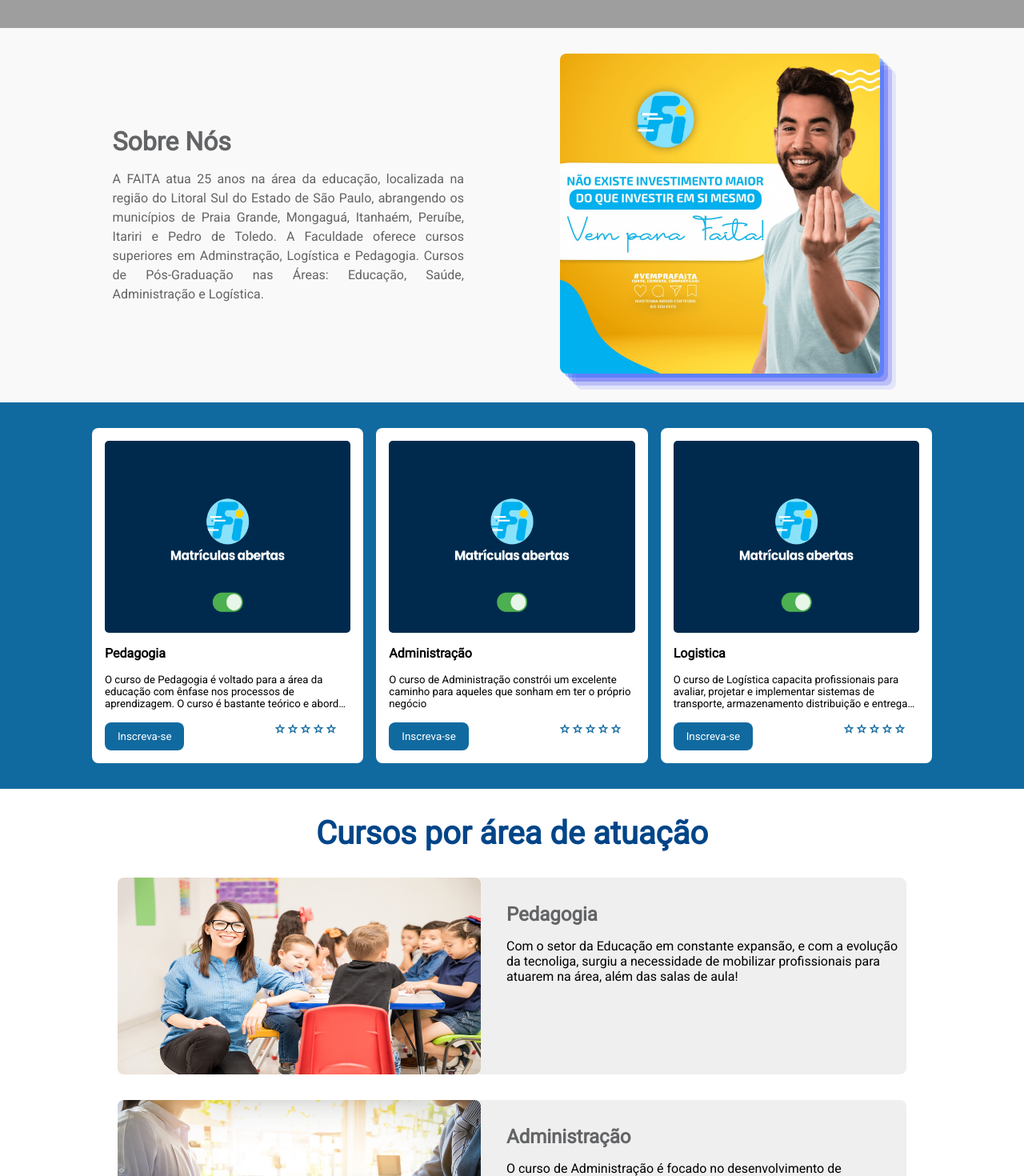
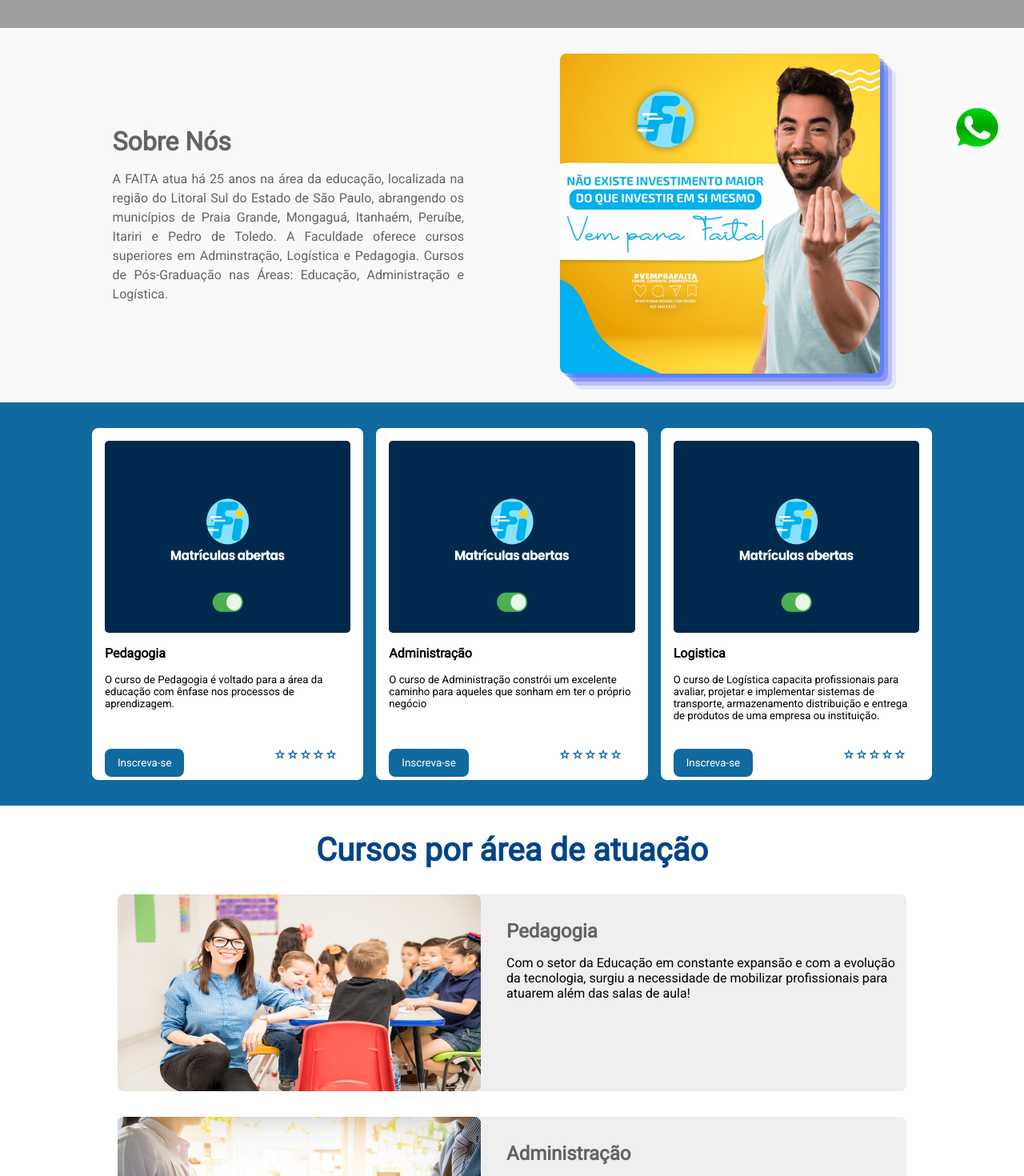
Before and after one commit to leandro144/Site-Faculdade-FAITA, a React (Vite) app: page / in a window 1280 px wide. Shown: the part 580-2050 px from the top of the page at 80% size. Built offline with nearby package versions, Linux system fonts and the light colour scheme; grey boxes are pictures that could not be loaded.

Commit message:
settings

```diff
--- a/src/components/About/About.css
+++ b/src/components/About/About.css
@@ -32,7 +32,8 @@
 }
 
 .right img{
-    width: 400px !important;
+    width: 100%;
+    max-width: 400px !important;
     border-radius: 8px;
     box-shadow: rgba(20, 98, 255, 0.4) 5px 5px, rgba(30, 48, 240, 0.3) 10px 10px, rgba(30, 48, 240, 0.2) 15px 15px, rgba(30, 48, 240, 0.1) 20px 20px;
 }
--- a/src/components/About/About.tsx
+++ b/src/components/About/About.tsx
@@ -6,17 +6,17 @@
 const About = () => {
 return (
   <>
-
     <div className="about_back" id='About'>
       <div className="grid">
         <div className="left">
           <h1>Sobre Nós</h1>
-                        <p>A FAITA atua 25 anos na área da educação, localizada na região do Litoral Sul do Estado de São Paulo, abrangendo os municípios de Praia Grande, Mongaguá, Itanhaém, Peruíbe, Itariri e Pedro de Toledo.
+          <p>A FAITA atua há 25 anos na área da educação, localizada na região do Litoral Sul do Estado de São Paulo,
+            abrangendo os municípios de Praia Grande, Mongaguá, Itanhaém, Peruíbe, Itariri e Pedro de Toledo.
             A Faculdade oferece cursos superiores em Adminstração, Logística e Pedagogia.
-                          Cursos de Pós-Graduação nas Áreas: Educação, Saúde, Administração e Logística.</p>
+            Cursos de Pós-Graduação nas Áreas: Educação, Administração e Logística.</p>
         </div>
         <div className="right">
-                        <img src={faita} alt="logo"/>
+          <img src={faita} alt="logo" />
         </div>
       </div>
     </div>
--- a/src/components/Cards/Cards.css
+++ b/src/components/Cards/Cards.css
@@ -14,7 +14,9 @@
 }
 
 .card {
-    width: 350px;
+    width: 100%;
+    max-width: 350px;
+    height: 440px;
     padding: 1rem;
     background-color: #fff;
     border-radius: 8px;
@@ -41,8 +43,10 @@
     overflow: hidden;
     text-overflow: ellipsis;
     display: -webkit-box;
-    -webkit-line-clamp: 3;
+    -webkit-line-clamp: 4;
     -webkit-box-orient: vertical;
+    width: 100%;
+    height: 23%;
 }
 
 article .btn {
@@ -78,3 +82,9 @@
     flex-direction: column;
 }
 }
+
+@media screen and (max-width: 355) {
+    .card {
+        max-width: 300px;
+    }
+}
--- a/src/components/Cards/Cards.tsx
+++ b/src/components/Cards/Cards.tsx
@@ -10,7 +10,7 @@
           <article className='card'>
             <div className="card_container"></div>
             <h4>Pedagogia</h4>
-              <p>O curso de Pedagogia é voltado para a área da educação com ênfase nos processos de aprendizagem. O curso é bastante teórico e aborda temas como a capacidade de crianças e adolescentes aprenderem.</p>
+              <p>O curso de Pedagogia é voltado para a área da educação com ênfase nos processos de aprendizagem.</p>
               <div className="btn_stars">
                 <button className="btn">Inscreva-se</button>
                 <span className="star">
--- a/src/components/Contact/Contact.jsx
+++ b/src/components/Contact/Contact.jsx
@@ -7,8 +7,8 @@
 <>
     <div className="contact_back" id='contact'>
         <h1>Contato</h1>
-        <p>Entre em contato, para maiores informações<b> Whatsapp (13) 97420-0501 || Fone: (13) 3426-5040</b> <br></br> A Faculdade faita oferece também
-            Pós Graduação e Cursos Livros, Consulte já!</p>
+        <p>Entre em contato, para maiores informações<b> Whatsapp (13) 97420-0501 || Fone: (13) 3426-5040</b> <br></br> A Faculdade Faita oferece também
+            Pós Graduação e Cursos Livres, Consulte já!</p>
         <div className="grid_color">
             <div className="left">
                 <div className="flex">
@@ -22,7 +22,7 @@
                         <br /><br />
                         <div className="inputBox">
                             <input type="text" name="email" id="email" className="inputUser" required />
-                            <label for="email" className="labelInput">Email</label>
+                            <label for="email" className="labelInput">O Email</label>
                         </div>
                         <br /><br />
                         <div className="inputBox">
--- a/src/components/Courses/Courses.jsx
+++ b/src/components/Courses/Courses.jsx
@@ -18,7 +18,7 @@
             </div>
             <div className="text">
               <h2>Pedagogia</h2>
-              <p>Com o setor da Educação em constante expansão, e com a evolução da tecnoliga, surgiu a necessidade de mobilizar profissionais para atuarem na área, além das salas de aula!</p>
+              <p>Com o setor da Educação em constante expansão e com a evolução da tecnologia, surgiu a necessidade de mobilizar profissionais para atuarem além das salas de aula!</p>
             </div>
           </div>
           <div className="courses__content">
--- a/src/components/Main/Main.css
+++ b/src/components/Main/Main.css
@@ -30,3 +30,11 @@
     width: 200px;
     height: 70px;
 }
+
+#wp-icon {
+    position: fixed;
+    width: 68px;
+    height: 68px;
+    bottom: 25px;
+    right: 25px;
+}
--- a/src/components/Main/Main.jsx
+++ b/src/components/Main/Main.jsx
@@ -1,12 +1,17 @@
 import React from 'react'
 import './Main.css'
-import { Content, Title, Button } from '../styled';
+import { Content } from '../styled';
+import  WhatsApp  from '../assets/whatsapp.png';
 
 const Main = () => {
 return (
 <>
   <Content>
     <div className="banner">
+      <a href="https://api.whatsapp.com/send?phone=1397420-0501
+        &text=Olá, gostaria de obter mais informações sobre os cursos">
+        <img src={WhatsApp} id="wp-icon" alt="Clique aqui para falar com a gente pelo Whatsapp!" />
+      </a>
       <div className="center">
 
       </div>
```
Also changed, not shown: src/components/assets/whatsapp.png (added), 1 other file (tests, documents, lock files or other folders). Lines whose indentation alone changed are shown as unchanged.
